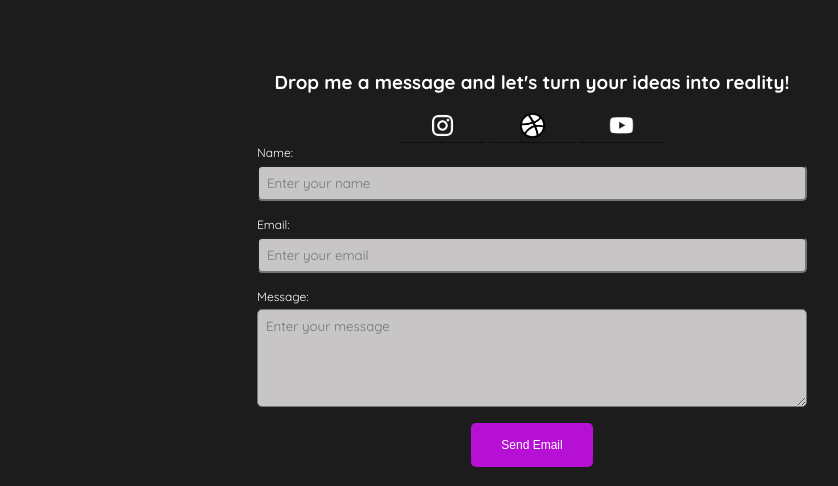
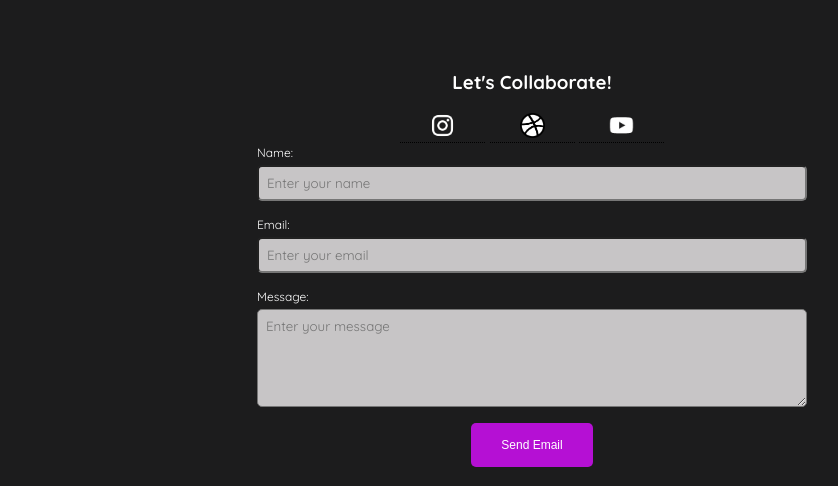
Before and after one commit to azwaryoga/pixel-art, a plain HTML site: page index.html in a window 1280 px wide. Shown: the part 2380-2866 px from the top of the page, without its empty margins (108-946 px from the left). Drawn offline with Linux system fonts and the light colour scheme.

Commit message:
Update index.html

```diff
--- a/index.html
+++ b/index.html
@@ -57,7 +57,7 @@
             </section>
 
             <section id="section3">
-                <h3>Drop me a message and let's turn your ideas into reality!</h3>
+                <h3>Let's Collaborate!</h3>
 
 
                 <div class="social-icons">
```
